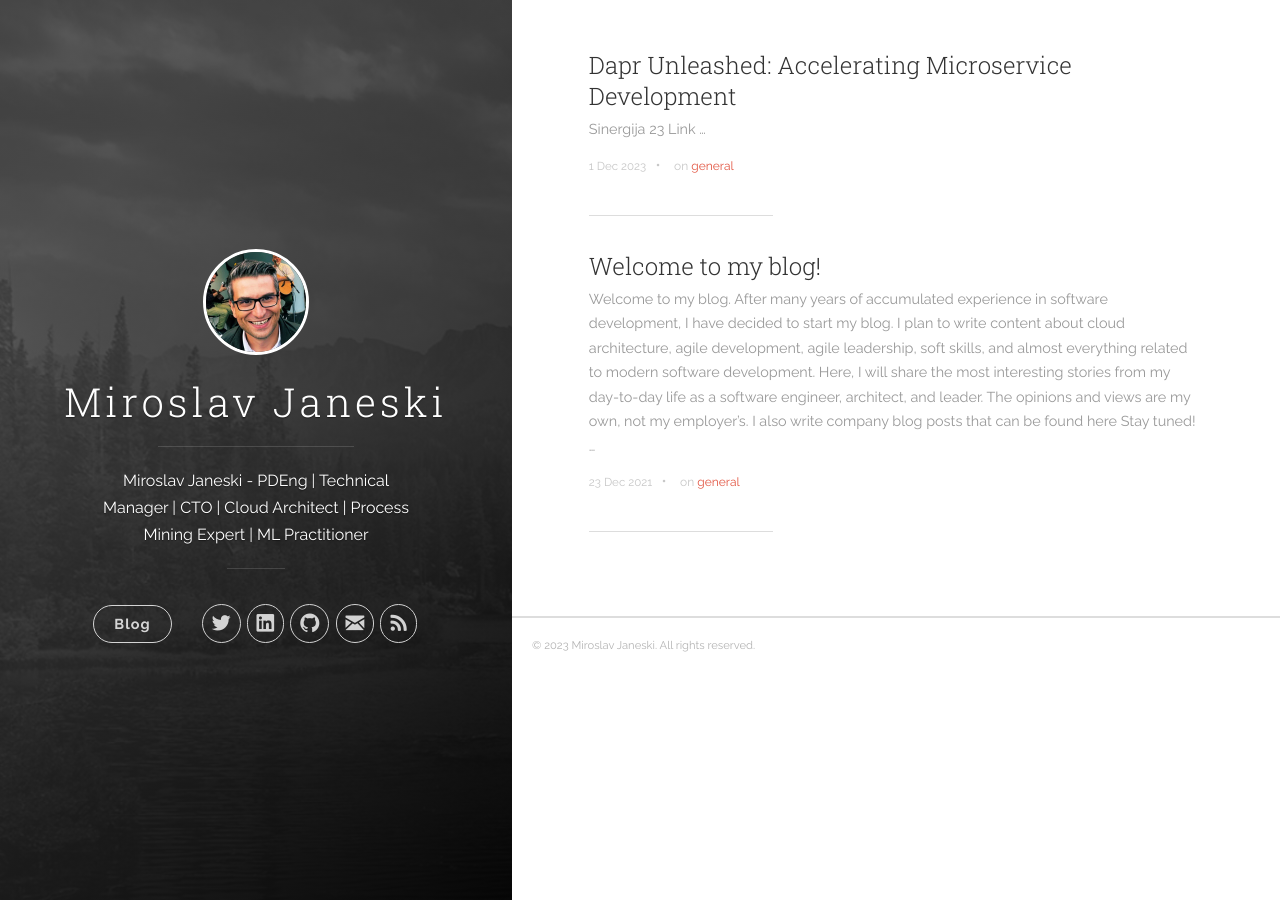
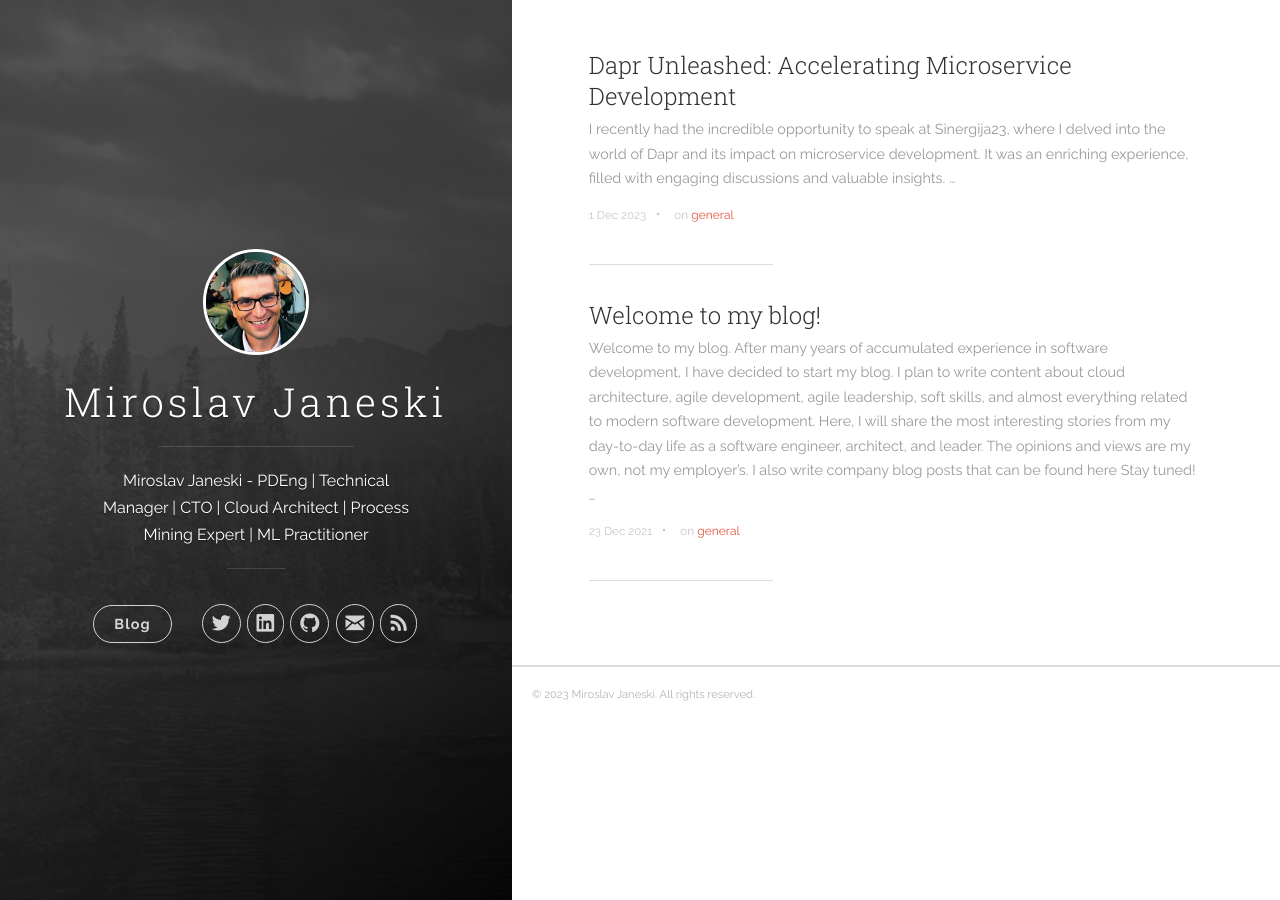
Before and after one commit to janeski/janeski.github.io, a Jekyll site: the page built from index.html, in a window 1280 px wide. Built offline with Jekyll 4.4.1, drawn with Linux system fonts in a browser that asks for light colours; the list of posts is cut into pages by our own code.

Commit message:
fixed content

```diff
--- a/_posts/2023-12-10-dapr-unleashed-at-sinergija23.markdown
+++ b/_posts/2023-12-10-dapr-unleashed-at-sinergija23.markdown
@@ -4,6 +4,15 @@ date:   2023-12-01 20:04:23
 categories: [general]
 tags: [general]
 ---
-<a href="https://sinergija.live/en/2023/lectures/370/rapid-development-with-dapr">Sinergija 23 Link</a>
 
-<iframe src="https://www.slideshare.net/slideshow/embed_code/key/Bfv5aeXqLrY4T5?startSlide=1" width="344" height="292" frameborder="0" marginwidth="0" marginheight="0" scrolling="no" style="border:1px solid #CCC; border-width:1px; margin-bottom:5px;max-width: 100%;" allowfullscreen></iframe><div style="margin-bottom:5px"><strong><a href="https://www.slideshare.net/MiroslavJaneski/dapr-unleashed-accelerating-microservice-development" title="Dapr Unleashed: Accelerating Microservice Development" target="_blank">Dapr Unleashed: Accelerating Microservice Development</a></strong> from <strong><a href="https://www.slideshare.net/MiroslavJaneski" target="_blank">Miroslav Janeski</a></strong></div>
+I recently had the incredible opportunity to speak at Sinergija23, where I delved into the world of Dapr and its impact on microservice development. It was an enriching experience, filled with engaging discussions and valuable insights.
+
+For those who couldn't attend or would like to revisit the session, I've compiled some key resources:
+
+- **Conference Overview**: Dive into the details of the event at [Sinergija23 Conference](https://sinergija.live/en/2023).
+- **GitHub Repository**: Explore the code and examples from my lecture on [GitHub](https://github.com/janeski/dapr-unleashed).
+- **Presentation Slides**: Access my full presentation on [SlideShare](https://www.slideshare.net/MiroslavJaneski/dapr-unleashed-accelerating-microservice-development).
+
+Thank you to everyone who joined my session, and I look forward to continuing our journey in innovative technology development!
+
+<iframe src="https://www.slideshare.net/slideshow/embed_code/key/Bfv5aeXqLrY4T5?startSlide=1" width="597" height="486" frameborder="0" marginwidth="0" marginheight="0" scrolling="no" style="border:1px solid #CCC; border-width:1px; margin-bottom:5px;max-width: 100%;" allowfullscreen></iframe><div style="margin-bottom:5px"><strong><a href="https://www.slideshare.net/MiroslavJaneski/dapr-unleashed-accelerating-microservice-development" title="Dapr Unleashed: Accelerating Microservice Development" target="_blank">Dapr Unleashed: Accelerating Microservice Development</a></strong> from <strong><a href="https://www.slideshare.net/MiroslavJaneski" target="_blank">Miroslav Janeski</a></strong></div>
```
